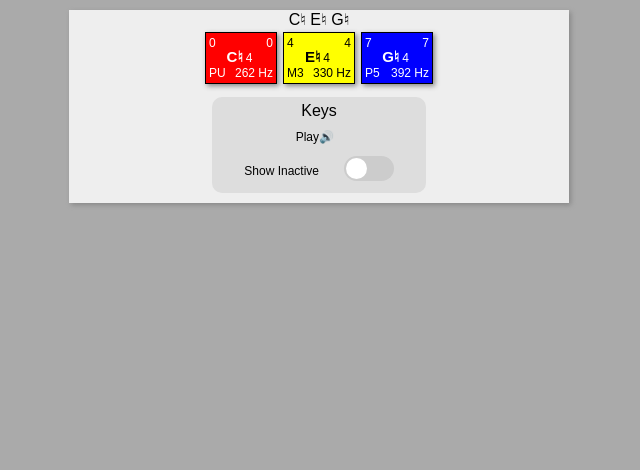
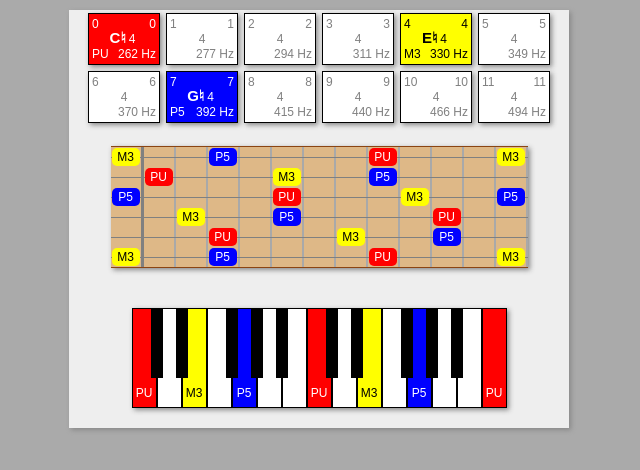
Before and after one commit to dan9418/play-what-beta, a React app: page / in a window 1280 px wide. Shown: the top 470 px of the page, without its empty margins (321-961 px from the left). Built offline with nearby package versions, Linux system fonts and the light colour scheme.

Commit message:
removed inputs from viewer components

```diff
--- a/src/Common/Inputs/Selectors/RangeSelector/RangeSelector.tsx
+++ b/src/Common/Inputs/Selectors/RangeSelector/RangeSelector.tsx
@@ -1,5 +1,5 @@
 import * as React from "react";
-import "./Selectors.css";
+import "./RangeSelector.css";
 
 export class RangeSelector extends React.Component<any, any> {
 
--- a/src/Common/Viewers/GuitarView/Guitar.tsx
+++ b/src/Common/Viewers/GuitarView/Guitar.tsx
@@ -1,15 +1,8 @@
 import * as React from "react";
-import "../CommonView.css";
 import "./GuitarView.css";
 import { GuitarString } from "./GuitarString";
-import { GUITAR_NOTE_LABEL_PARAMETER } from "./GuitarConfig";
 import { Tuner } from "./Tuner";
 import { Note } from "../../Theory/TheoryDefinitions";
-import { InputGroup } from "../../Inputs/InputGroup/InputGroup";
-import { InputWrapper } from "../../Inputs/InputWrapper/InputWrapper";
-import { DropdownSelector } from "../../Inputs/Selectors/DropdownSelector/DropdownSelector";
-import { SwitchSelector } from "../../Inputs/Selectors/SwitchSelector/SwitchSelector";
-import { RangeSelector } from "../../Inputs/Selectors/RangeSelector/RangeSelector";
 
 export interface GuitarConfig {
     guitarNoteLabel: any;
@@ -27,28 +20,14 @@ interface GuitarStringConfig {
 
 type GuitarProps = {
     notes: Note[];
-    config: any
+    config: GuitarConfig
 };
 
 export class Guitar extends React.Component<GuitarProps, GuitarConfig> {
 
     constructor(props) {
         super(props);
-        this.state = {
-            guitarNoteLabel: { id: 'interval' } as any,
-            showDots: false,
-            filterOctave: false,
-            fretLow: 0,
-            fretHigh: 12,
-            strings: [
-                { openPosition: 16 },   // e
-                { openPosition: 11 },   // B
-                { openPosition: 7 },    // G
-                { openPosition: 2 },    // D
-                { openPosition: -3 },   // A
-                { openPosition: -8 }    // E
-            ]
-        }
+        this.state = this.props.config;
     }
 
     getGuitarStrings = () => {
@@ -162,12 +141,8 @@ export class Guitar extends React.Component<GuitarProps, GuitarConfig> {
                     {this.state.showDots && this.getDots()}
                 </div>
             </div>
-            <div className='guitar-config'>
+            {/*<div className='guitar-config'>
                 <InputGroup name='Strings'>
-                    {/*<div className='string-controls'><div className='string-button insert' onClick={() => this.insertString(0)}>+</div></div>
-                    {this.getTuners()}
-                    <div className='string-controls'><div className='string-button insert' onClick={() => this.insertString(this.state.strings.length)}>+</div></div>
-                    */}
                     <InputWrapper name='String Count'>
                         <DropdownSelector parameter={GUITAR_NOTE_LABEL_PARAMETER} updateParameter={this.updateParameter} />
                     </InputWrapper>
@@ -193,7 +168,7 @@ export class Guitar extends React.Component<GuitarProps, GuitarConfig> {
                         <RangeSelector low={this.state.fretLow} high={this.state.fretHigh} updateLow={this.changeLowFret} updateHigh={this.changeHighFret} updateBoth={this.changeFretRange} min={0} max={100} />
                     </InputWrapper>
                 </InputGroup>
-            </div>
+            </div>*/}
         </>;
     };
 }
--- a/src/Common/Viewers/GuitarView/GuitarFret.tsx
+++ b/src/Common/Viewers/GuitarView/GuitarFret.tsx
@@ -1,6 +1,6 @@
 import * as React from "react";
 import "./GuitarView.css";
-import "../../../../TheoryCore/TheoryStyles.css";
+import "../../Theory/TheoryStyles.css";
 import { GuitarConfig } from "./Guitar";
 import { Note } from "../../Theory/TheoryDefinitions";
 import { TheoryEngine } from "../../Theory/TheoryEngine";
--- a/src/Common/Viewers/PianoView/Piano.tsx
+++ b/src/Common/Viewers/PianoView/Piano.tsx
@@ -1,17 +1,9 @@
 import * as React from "react";
-import "../CommonView.css";
 import "./PianoView.css";
 import { PianoKeyType } from "./PianoConfig";
 import { PianoKey } from "./PianoKey";
 import { Note } from "../../Theory/TheoryDefinitions";
 import { TheoryEngine } from "../../Theory/TheoryEngine";
-import { InputGroup } from "../../Inputs/InputGroup/InputGroup";
-import { InputWrapper } from "../../Inputs/InputWrapper/InputWrapper";
-import { DropdownSelector } from "../../Inputs/Selectors/DropdownSelector/DropdownSelector";
-import { SwitchSelector } from "../../Inputs/Selectors/SwitchSelector/SwitchSelector";
-import { RangeSelector } from "../../Inputs/Selectors/RangeSelector/RangeSelector";
-import { ALL_NOTE_LABELS } from "../ViewerDefinitions";
-
 
 export interface PianoConfig {
     noteLabel: any;
@@ -33,18 +25,11 @@ type PianoProps = {
 
 export class Piano extends React.Component<PianoProps, PianoConfig> {
     static blackKeyIndices = [0, 2, 4, 5, 7, 9, 11] as any;
-    keys: IPianoKey[];
 
     constructor(props) {
         super(props);
 
-        this.state = {
-            noteLabel: {id: 'interval'} as any,
-            filterOctave: false,
-            keyLow: 0,
-            keyHigh: 24,
-            keys: this.getKeys(0, 24)
-        }
+        this.state = this.props.config;
     }
 
     getKeys = (lo: number, hi: number): IPianoKey[] => {
@@ -86,7 +71,7 @@ export class Piano extends React.Component<PianoProps, PianoConfig> {
             });
     }
 
-    changeHighKey= (hi) => {
+    changeHighKey = (hi) => {
         this.setState((oldState) => {
             return {
                 keyHigh: hi
@@ -94,7 +79,7 @@ export class Piano extends React.Component<PianoProps, PianoConfig> {
         });
     }
 
-    changeLowKey= (lo) => {
+    changeLowKey = (lo) => {
         this.setState((oldState) => {
             return {
                 keyLow: lo
@@ -122,10 +107,10 @@ export class Piano extends React.Component<PianoProps, PianoConfig> {
             <div className='piano'>
                 {this.getPianoKeys()}
             </div>
-            <div className='piano-config'>
+            {/*<div className='piano-config'>
                 <InputGroup name='Keys'>
                     <InputWrapper name='Label'>
-                        <DropdownSelector parameter={ALL_NOTE_LABELS} updateParameter={this.updateParameter} />
+                        <DropdownSelector parameter={{id: 'noteLabel', name: 'Label', date: ALL_NOTE_LABELS}} updateParameter={this.updateParameter} />
                     </InputWrapper>
                     <InputWrapper name='Filter Octave'>
                         <SwitchSelector parameter={{ id: 'filterOctave', name: 'Filter Octave' }} updateParameter={this.updateParameter} />
@@ -134,7 +119,7 @@ export class Piano extends React.Component<PianoProps, PianoConfig> {
                         <RangeSelector low={this.state.keyLow} high={this.state.keyHigh} updateLow={this.changeLowKey} updateHigh={this.changeHighKey} updateBoth={this.changeKeyRange} min={-100} max={100}/>
                     </InputWrapper>
                 </InputGroup>
-            </div>
+            </div>*/}
         </>;
     }
 }
--- a/src/Common/Viewers/PianoView/PianoKey.tsx
+++ b/src/Common/Viewers/PianoView/PianoKey.tsx
@@ -1,6 +1,6 @@
 import * as React from "react";
 import "./PianoView.css";
-import "../../../../TheoryCore/TheoryStyles.css";
+import "../../Theory/TheoryStyles.css";
 import { PianoKeyType } from "./PianoConfig";
 import { PianoConfig } from "./Piano";
 import { Note } from "../../Theory/TheoryDefinitions";
--- a/src/Common/Viewers/SummaryView/NoteSummarySet.tsx
+++ b/src/Common/Viewers/SummaryView/NoteSummarySet.tsx
@@ -3,12 +3,10 @@ import "./SummaryView.css";
 import { ALL_DEGREES, Note } from "../../Theory/TheoryDefinitions";
 import { TheoryEngine } from "../../Theory/TheoryEngine";
 import { NoteSummary } from "./NoteSummary";
-import { InputGroup } from "../../Inputs/InputGroup/InputGroup";
-import { InputWrapper } from "../../Inputs/InputWrapper/InputWrapper";
-import { SwitchSelector } from "../../Inputs/Selectors/SwitchSelector/SwitchSelector";
 
 type NoteSummaryProps = {
     notes: Note[];
+    config: NoteSummaryConfig
 }
 
 type NoteSummaryConfig = {
@@ -19,9 +17,7 @@ export class NoteSummarySet extends React.Component<NoteSummaryProps, NoteSummar
 
     constructor(props) {
         super(props);
-        this.state = {
-            showInactive: false
-        }
+        this.state = this.props.config;
     }
 
     getNoteDisplays() {
@@ -54,7 +50,7 @@ export class NoteSummarySet extends React.Component<NoteSummaryProps, NoteSummar
     render = () => {
         return <div className="summary">
             {this.getNoteDisplays()}
-            <div className='summary-config'>
+            {/*<div className='summary-config'>
                 <InputGroup name='Keys'>
                     <InputWrapper name='Play'>
                         <div className="speaker-icon" onClick={() => TheoryEngine.playNotes(this.props.notes)}>🔊</div>
@@ -63,7 +59,7 @@ export class NoteSummarySet extends React.Component<NoteSummaryProps, NoteSummar
                         <SwitchSelector parameter={{ id: 'showInactive', name: 'Show Inactive' }} updateParameter={this.updateParameter} />
                     </InputWrapper>
                 </InputGroup>
-            </div>
+            </div>*/}
         </div>;
     };
 }
--- a/src/MasterViewer/MasterViewer.tsx
+++ b/src/MasterViewer/MasterViewer.tsx
@@ -3,15 +3,16 @@ import "./MasterViewer.css";
 import { TheoryEngine } from "../Common/Theory/TheoryEngine";
 import { Accidental, Interval, Key } from "../Common/Theory/TheoryDefinitions";
 import { NoteSummarySet } from "../Common/Viewers/SummaryView/NoteSummarySet";
+import { Guitar } from "../Common/Viewers/GuitarView/Guitar";
+import { Piano } from "../Common/Viewers/PianoView/Piano";
 
 type MasterViewerProps = {
     keyDef: Key,
-    accidental: Accidental,
     octave: number,
     intervals: Interval[]
 }
 
-export class MasterViewer extends React.Component<any, any> {
+export class MasterViewer extends React.Component<MasterViewerProps, any> {
 
     constructor(props) {
         super(props);
@@ -31,8 +32,38 @@ export class MasterViewer extends React.Component<any, any> {
         let notes = this.getNotes()
         return (
             <div className='master-viewer'>
-                {notes.map((note) => { return note.name + ' '; })}
-                <NoteSummarySet notes={notes} />
+                <NoteSummarySet
+                    notes={notes}
+                    config={{
+                        showInactive: true
+                    }}
+                />
+                <Guitar
+                    notes={notes}
+                    config={{
+                        guitarNoteLabel: { id: 'interval' } as any,
+                        showDots: false,
+                        filterOctave: false,
+                        fretLow: 0,
+                        fretHigh: 12,
+                        strings: [
+                            { openPosition: 16 },   // e
+                            { openPosition: 11 },   // B
+                            { openPosition: 7 },    // G
+                            { openPosition: 2 },    // D
+                            { openPosition: -3 },   // A
+                            { openPosition: -8 }    // E
+                        ]
+                    }}
+                />
+                <Piano
+                    notes={notes}
+                    config={{
+                        noteLabel: { id: 'interval' } as any,
+                        filterOctave: false,
+                        keyLow: 0,
+                        keyHigh: 24
+                    }} />
             </div>
         );
     };
```
Also changed, not shown: 1 other file (tests, documents, lock files or other folders). Lines whose indentation alone changed are shown as unchanged.
